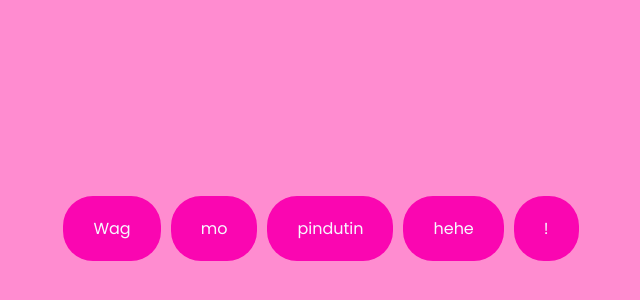
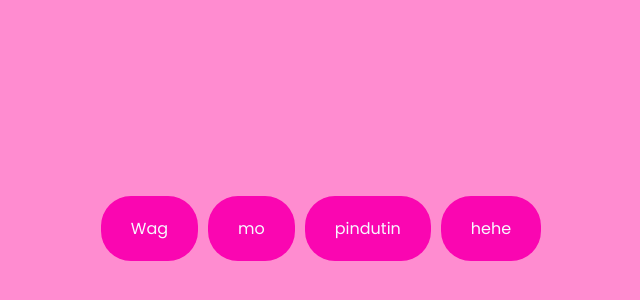
Before and after one commit to secrethehehe/hihehe.github.io, a plain HTML site: page index.html in a window 1280 px wide. Shown: the part 172-472 px from the top of the page, without its empty margins (319-959 px from the left). Drawn offline with Linux system fonts and the light colour scheme.

Commit message:
Update index.html

```diff
--- a/index.html
+++ b/index.html
@@ -124,7 +124,6 @@
         <a onclick="pop(2)" class="btn btn-2">mo</a>
         <a onclick="pop(3)" class="btn btn-3">pindutin</a>
         <a onclick="pop(4)" class="btn btn-4">hehe</a>
-        <a onclick="pop(5)" class="btn btn-5">!</a>
       </div>
       <div id="box">
         <em><h4>Ako na lang kasi</h4></em>
@@ -150,8 +149,6 @@
           document.getElementById("box").innerHTML = "⸜(｡˃ ᵕ ˂ )⸝♡";
         } else if (buttonNumber === 4) {
           document.getElementById("box").innerHTML = "kiligin ka please!!";
-        } else if (buttonNumber === 5) {
-          alert("yieeeeee");
         }
 
         if (c === 0) {
```
